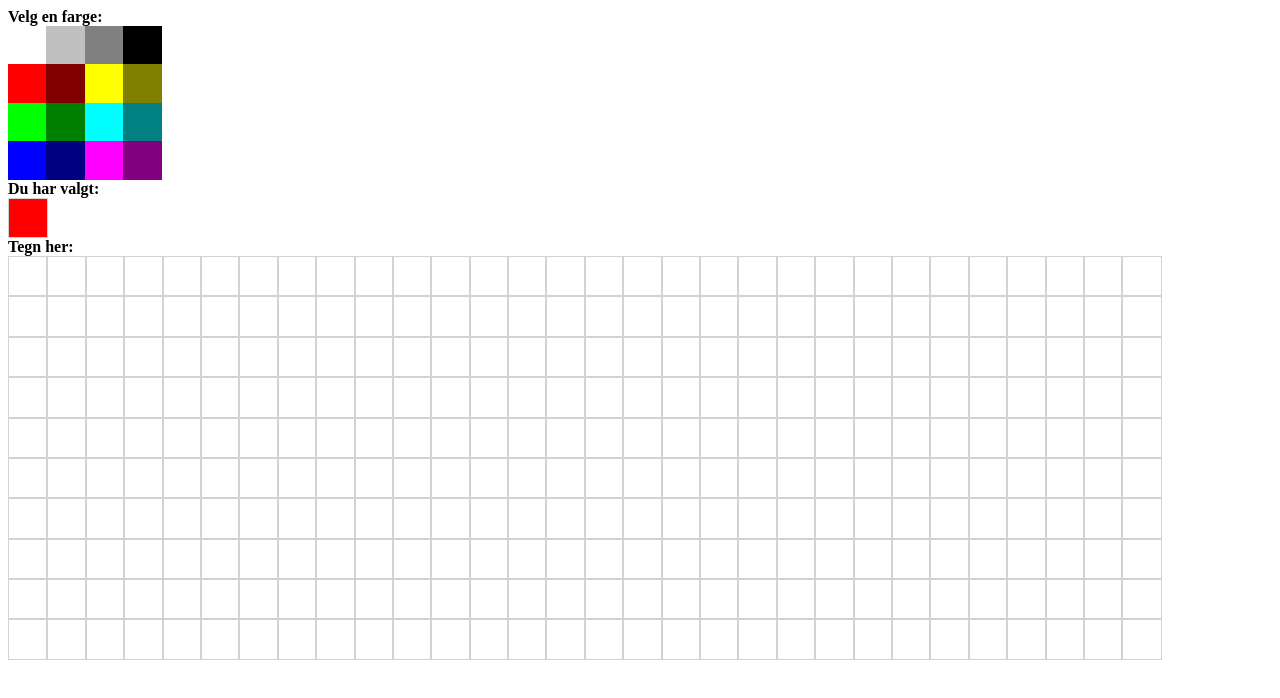
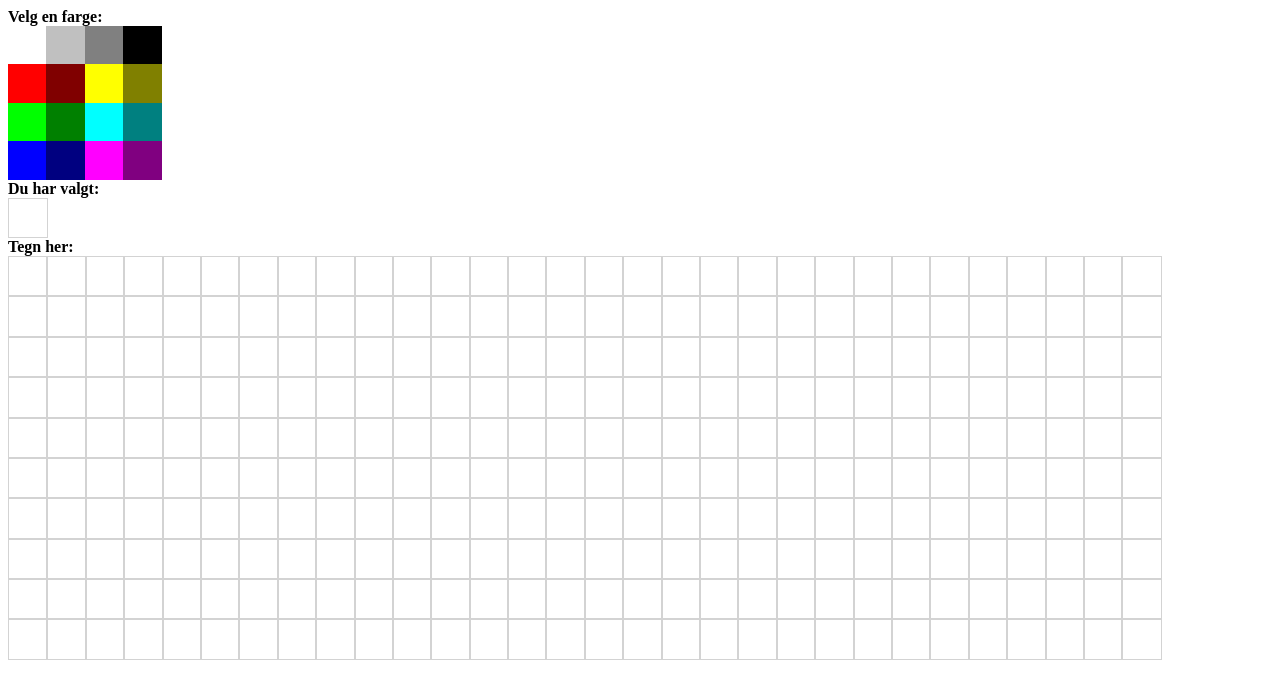
Before and after one commit to GetAcademy/SimpleDraw, a plain HTML site: page index.html in a window 1280 px wide. Both pictures are taken after a click on the element 27 px from the left and 45 px from the top of the page. Drawn offline with Linux system fonts and the light colour scheme.

Commit message:
Update index.html

```diff
--- a/index.html
+++ b/index.html
@@ -29,6 +29,20 @@
 </head>
 
 <body>
+    <script>
+        var color;
+
+        function selectColor(selectedColorDiv) {
+            var displayColorDiv = document.getElementById('selectedColor');
+            color = selectedColorDiv.style.backgroundColor;
+            displayColorDiv.style.backgroundColor = color;
+        }
+
+        function draw(pixelDiv) {
+            pixelDiv.style.backgroundColor = color;
+        }
+    </script>
+
     <div id="page">
         <b>Velg en farge:</b>
         <div id="palette">
```
